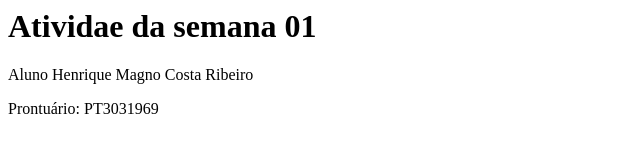
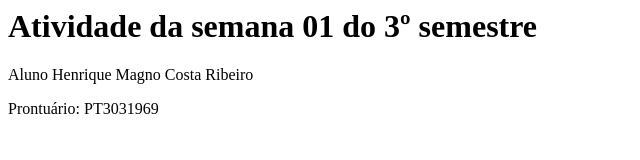
Before and after one commit to Magnohq/ptbdwc_3031969_AC01, a plain HTML site: page index.html in a window 1280 px wide. Shown: the whole page, without its empty margins (0-640 px from the left). Drawn offline with Linux system fonts and the light colour scheme.

Commit message:
incluir o semestre

```diff
--- a/index.html
+++ b/index.html
@@ -3,11 +3,11 @@
   <head>
     <meta charset="utf-8">
     <meta name="viewport" content="width=device-width">
-    <title>Desenvovlimento web: Cliente [PTBDWC]</title>
+    <title>Desenvolvimento web: Cliente [PTBDWC]</title>
   </head>
 
   <body>
-    <h1>Atividae da semana 01</h1>
+    <h1>Atividade da semana 01 do 3º semestre</h1>
     <p>Aluno Henrique Magno Costa Ribeiro</p>
     <p>Prontuário: PT3031969</p>
   </body>
```
